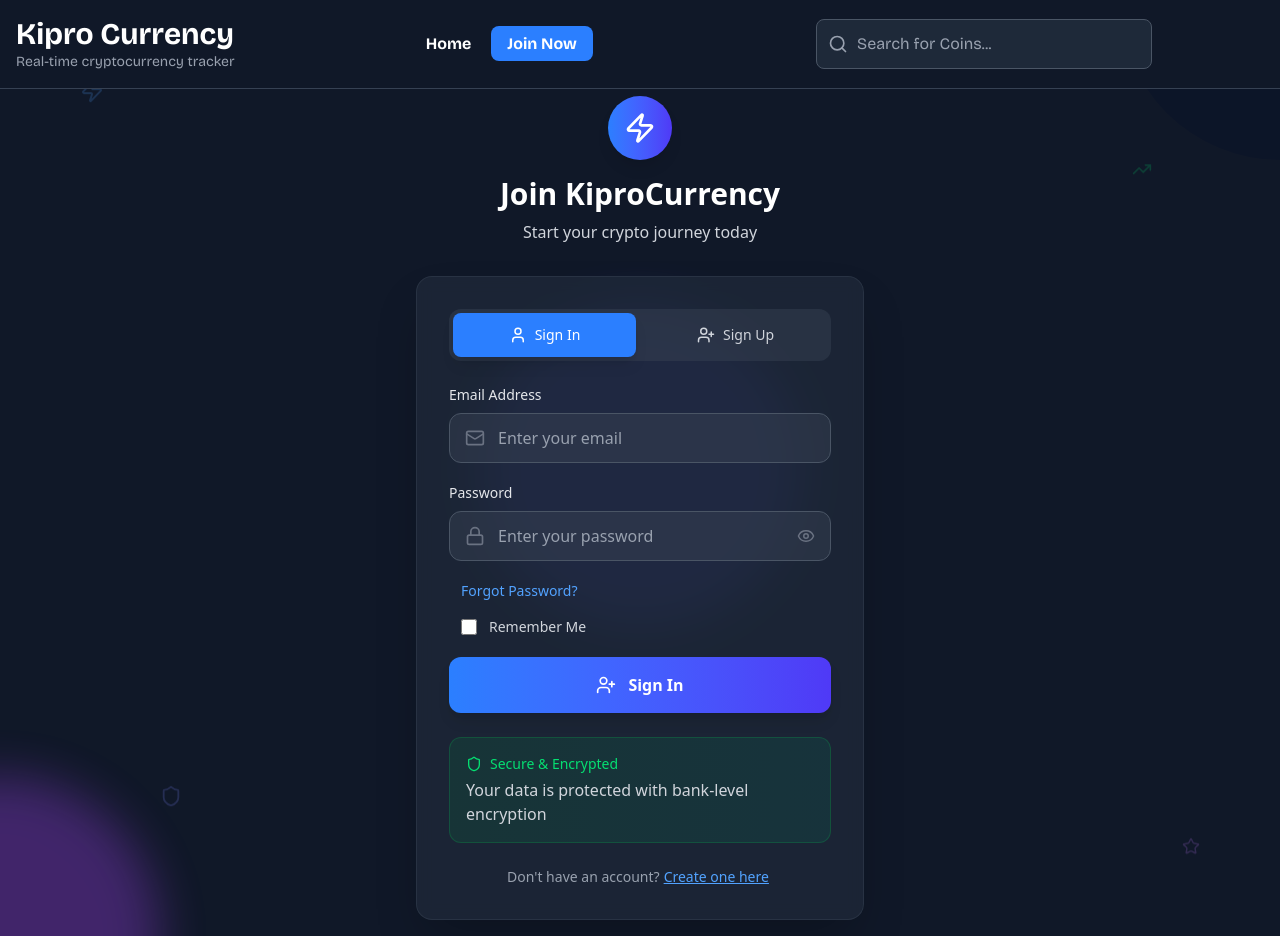
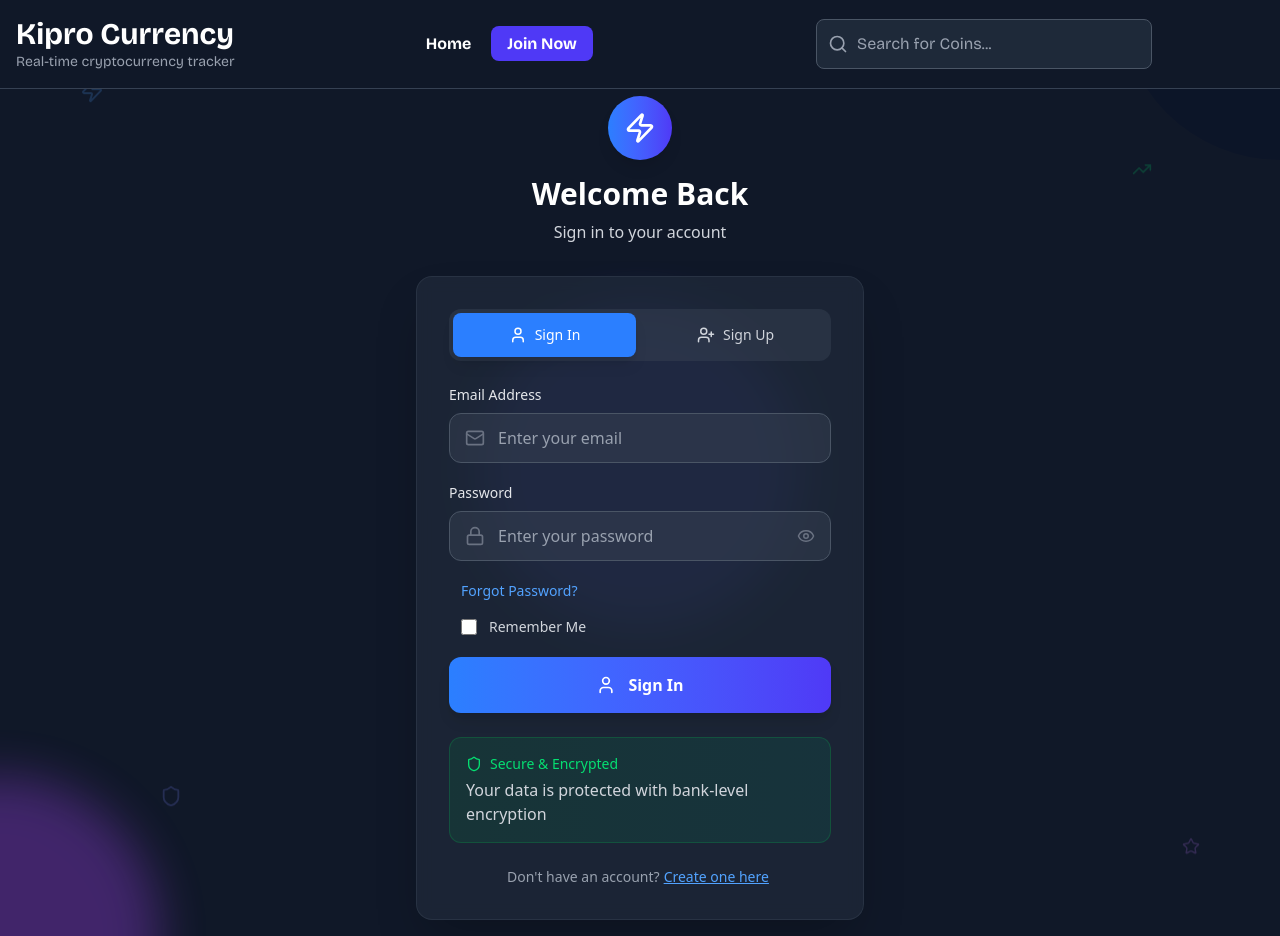
Before and after one commit to Elai5/crypto-tracker, a React (Vite) app: page /signin in a window 1280 px wide. Built offline with nearby package versions, Linux system fonts and the light colour scheme.

Commit message:
Changed signin logic to accomodate both new and old users. Users can now log in

```diff
--- a/src/components/Header.jsx
+++ b/src/components/Header.jsx
@@ -2,16 +2,16 @@
 
 import React from "react";
 import SearchBar from "../components/Searchbar";
-import { supabase } from "../supabaseClient";
+// import { supabase } from "../supabaseClient";
 
 import { NavLink, useNavigate } from "react-router-dom";
 import { useAuth } from "../context/AuthContext";
 
 const Header = ({ searchTerm, onSearchChange, coins = [], onCoinSelect }) => {
-  const { user, signOut } = useAuth();
+  const { user, signOut, loading } = useAuth();
   const navigate = useNavigate();
 
-  const handleSingOut = async () => {
+  const handleSignOut = async () => {
     await signOut();
     navigate("/");
   };
@@ -29,73 +29,87 @@ const Header = ({ searchTerm, onSearchChange, coins = [], onCoinSelect }) => {
               Real-time cryptocurrency tracker
             </p>
           </div>
-          <>
+
           {/* navigation links */}
           <nav>
-              <ul className="flex  gap-5 ">
+            <ul className="flex gap-5">
+              {/* Home - Always visible */}
               <li className="text-white font-bold">
                 <NavLink
                   to="/"
-                    className={({ isActive }) => (isActive ? "active" : "")}
+                  className={({ isActive }) =>
+                    isActive
+                      ? "text-yellow-400"
+                      : "hover:text-yellow-400 transition-colors"
+                  }
                 >
                   Home
                 </NavLink>
               </li>
 
-                {/* restricted to only is user is logged in */}
+              {/* Conditional links based on auth state */}
+              {!loading && (
+                <>
+                  {/* Show these links only when user is logged in */}
                   {user && (
+                    <>
                       <li className="text-white font-bold">
                         <NavLink
                           to="/watchlist"
-                      className={({ isActive }) => (isActive ? "active" : "")}
+                          className={({ isActive }) =>
+                            isActive
+                              ? "text-yellow-400"
+                              : "hover:text-yellow-400 transition-colors"
+                          }
                         >
                           Watchlist
                         </NavLink>
                       </li>
-                )}
-                {/* Show Profile only if user is logged in */}
-                {user && (
-                  <li className=" text-white font-bold">
+                      <li className="text-white font-bold">
                         <NavLink
                           to="/profile"
-                      className={({ isActive }) => (isActive ? "active" : "")}
+                          className={({ isActive }) =>
+                            isActive
+                              ? "text-yellow-400"
+                              : "hover:text-yellow-400 transition-colors"
+                          }
                         >
                           Profile
                         </NavLink>
-                    {/* <ChevronDown size={16} /> */}
                       </li>
+                      <li className="text-white font-bold">
+                        <button
+                          onClick={handleSignOut}
+                          className="hover:text-yellow-400 transition-colors"
+                        >
+                          Sign Out
+                        </button>
+                      </li>
+                    </>
                   )}
 
-                {/* Show Join Now only if user is NOT logged in */}
+                  {/* Show Join Now only when user is NOT logged in */}
                   {!user && (
                     <li className="text-white font-bold">
                       <NavLink
                         to="/signin"
                         className={({ isActive }) =>
                           `${
-                          isActive ? "active" : ""
-                        } bg-blue-500 rounded-lg hover:bg-gradient-to-r  from-blue-500 to-indigo-600 text-white font-bold py-2 px-4 transition-colors`
+                            isActive
+                              ? "bg-indigo-600"
+                              : "bg-blue-500 hover:bg-indigo-600"
+                          } rounded-lg text-white font-bold py-2 px-4 transition-colors`
                         }
                       >
                         Join Now
                       </NavLink>
                     </li>
                   )}
-
-                {/* Show Sign Out button only if user is logged in */}
-                {user && (
-                  <li className="text-white font-bold">
-                    <button
-                      onClick={signOut}
-                      className="hover:text-yellow-400 transition-colors"
-                    >
-                      Sign Out
-                    </button>
-                  </li>
+                </>
               )}
             </ul>
           </nav>
-          </>
+          {/* </> */}
 
           {/* Search Bar Section */}
           <div className="flex-1 max-w-md sm:ml-8">
--- a/src/pages/Signin.jsx
+++ b/src/pages/Signin.jsx
@@ -15,14 +15,17 @@ import {
   ShieldCheck,
 } from "lucide-react";
 import { Link, useLocation, useNavigate } from "react-router-dom";
+import { useAuth } from "../context/AuthContext";
 
 const Signin = () => {
   const location = useLocation();
   const navigate = useNavigate();
+  const { signIn, signUp, loading } = useAuth();
   const isSignin = location.pathname === "/signin";
   const isSignUp = location.pathname === "/signup";
 
   const [showPassword, setShowPassword] = useState(false);
+  const [error, setError] = useState("");
   const [formData, setFormData] = useState({
     email: "",
     password: "",
@@ -39,17 +42,21 @@ const Signin = () => {
 
   const handleLogin = async (e) => {
     e.preventDefault();
+    setError("");
+
     if (!formData.email || !formData.password) {
-      alert("please enter both email and password");
+      setError("please enter both email and password");
       return;
     }
-
-    const loginSuccess = true;
-
-    if (loginSuccess) {
+    try {
+      if (isSignUp) {
+        await signUp(formData.email, formData.password);
+      } else {
+        await signIn(formData.email, formData.password);
+      }
       navigate("/");
-    } else {
-      alert("Login failed: wrong email or password");
+    } catch (err) {
+      setError(err.message || "Authentication failed");
     }
   };
   return (
@@ -60,7 +67,7 @@ const Signin = () => {
         <div className="absolute -bottom-40 -left-40 w-80 h-80 bg-purple-500 rounded-full mix-blend-mutiply filter blur-xl opacity-10 animate-pulse animation-delay-2000"></div>
         <div className="absolute top-1/2 left-1/2 transform -translate-x-1/2 -translate-y-1/2 w-80 h-80 bg-indigo-500 rounded-full mix-blend-mutiply filter blur-xl opacity-5 animate-pulse animation-delay-4000"></div>
       </div>
-      {/* crypto coins for display */}
+      {/* Floating icons on display */}
       <div className="absolute inset-0 pointer-events-none">
         <div className="absolute top-20 left-20 text-blue-400 opacity-20 animate-bounce animation-delay-1000">
           <Zap size={24} />
@@ -82,10 +89,13 @@ const Signin = () => {
               <Zap className="text-white" size={32} />
             </div>
             <h1 className="text-3xl font-bold text-white mb-2">
-              {" "}
-              Join KiproCurrency
+              {isSignUp ? "Join KiproCurrency" : "Welcome Back"}
             </h1>
-            <p className="text-gray-300">Start your crypto journey today</p>
+            <p className="text-gray-300">
+              {isSignUp
+                ? "Start your crpto journey today"
+                : "Sign in to your account"}
+            </p>
           </div>
 
           {/* form container */}
@@ -116,6 +126,13 @@ const Signin = () => {
                 Sign Up
               </Link>
             </div>
+
+            {/* Error message */}
+            {error && (
+              <div className="p-3 bg-red-500/10 border border-red-500/20 rounded-xl text-red-400 text-sm">
+                {error}
+              </div>
+            )}
 
             <form onSubmit={handleLogin}>
               {/* resst of form inputs */}
@@ -197,11 +214,18 @@ const Signin = () => {
 
                 <button
                   type="submit"
+                  disabled={loading}
                   // onClick={handleLogin}
                   className="w-full flex items-center justify-center gap-3 py-4 px-6 bg-gradient-to-r from-blue-500 to-indigo-600 hover:from-blue-600 hover:to-indigo-700 text-white font-semibold rounded-xl shadow-lg transform hover:scale-[1.02] transition-all duration-300 focus:outline-none focus:ring-4  focus:ring-blue-500/50"
                 >
-                  <UserPlus size={20} />
-                  Sign In
+                  {loading ? (
+                    <div className="animate-spin rounded-full h-5 w-5 border-b-2 border-white"></div>
+                  ) : (
+                    <>
+                      {isSignUp ? <UserPlus size={20} /> : <User size={20} />}
+                      {isSignUp ? "Sign Up" : "Sign In"}
+                    </>
+                  )}
                 </button>
 
                 {/* security badge for sense of security */}
```
Lines whose indentation alone changed are shown as unchanged.
